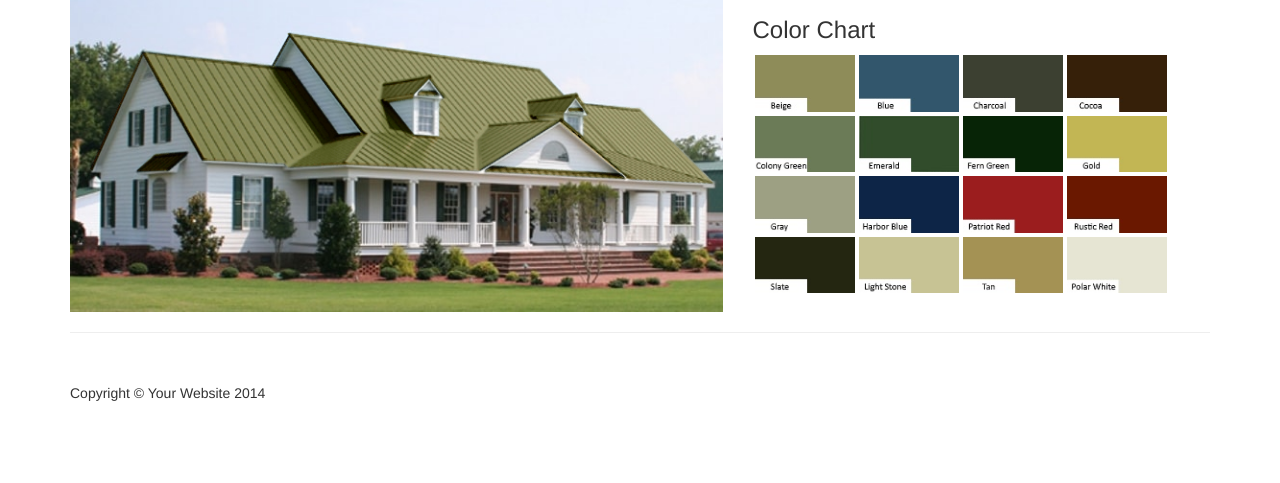
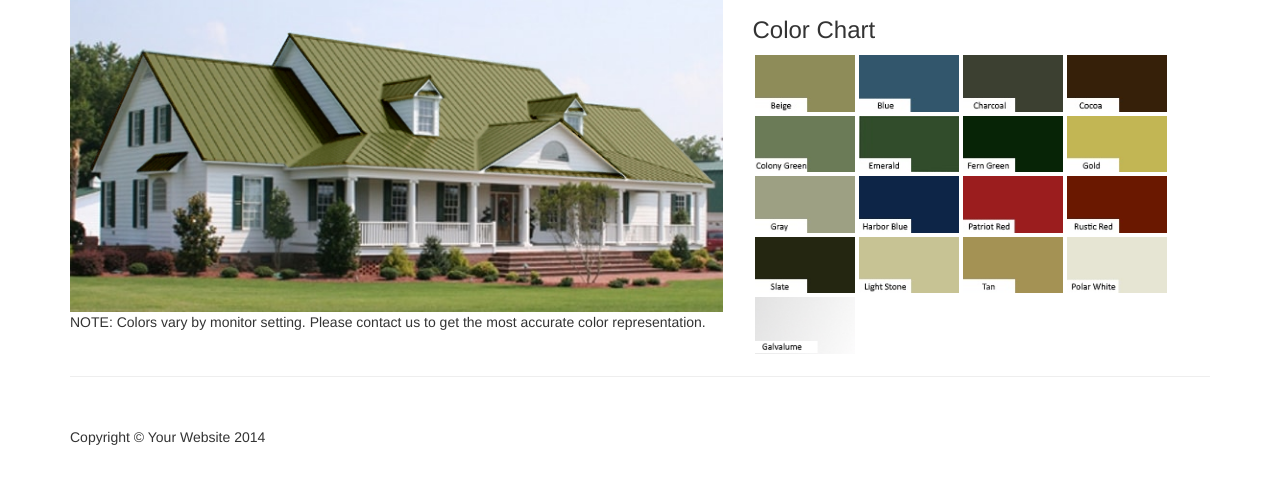
Before and after one commit to hytlee72/ADCO, a plain HTML site: page index.html in a window 1280 px wide. Shown: the part 291-774 px from the top of the page. Drawn offline with Linux system fonts and the light colour scheme.

Commit message:
Add galvalume

```diff
--- a/index.html
+++ b/index.html
@@ -57,6 +57,7 @@
                     <img id="wallPic" class="img-responsive roof-overlay" src="">
                     <img id="trimPic" class="img-responsive roof-overlay" src="">
                 </div>
+                <p>NOTE: Colors vary by monitor setting. Please contact us to get the most accurate color representation.</p>
             </div>
 
             <div class="col-md-5">
@@ -69,9 +70,11 @@
                         <label for="setTrim" data-bind="visible: !$root.residentialSelected()">Trim Color</label>
                 </div>
                 <h3>Color Chart</h3>
+
                 <div data-bind="foreach: buildingList">
                     <img data-bind="attr: {src: buttonSrc}, click: $parent.setBuilding" class="img-responsive color-button" alt="Custom Color Chart">
                 </div>
+
                 <div data-bind="foreach: buildingList">
                     <img class="img-hidden" src="" alt="Custom Color" data-bind="attr: {src: houseSrc}">
                     <img class="img-hidden" src="" alt="Custom Color" data-bind="attr: {src: officeRoofSrc}">
@@ -79,6 +82,7 @@
                     <img class="img-hidden" src="" alt="Custom Color" data-bind="attr: {src: officeTrimSrc}">
                 </div>
             </div>
+
 
         </div>
         <!-- /.row -->
--- a/js/app.js
+++ b/js/app.js
@@ -125,7 +125,17 @@ var initialBuildings = [
 			trimSrc: 'img/commercial/trim/trim_white.png',
 			houseSrc: 'img/residential/roof_white.png',
 			buttonSrc: 'img/buttons/white.jpg'
+		},
+
+		{
+			roofSrc: 'img/commercial/roofs/roof_galvalume.png',
+			wallSrc: 'img/commercial/walls/wall_galvalume.png',
+			trimSrc: 'img/commercial/trim/trim_galvalume.png',
+			houseSrc: 'img/residential/roof_galvalume.png',
+			buttonSrc: 'img/buttons/galvalume.jpg'
 		}
+
+
 	];
 
 var Building = function(data) {
```
Also changed, not shown: img/buttons/galvalume.jpg (added), img/commercial/roofs/roof_galvalume.png (added), img/commercial/trim/trim_galvalume.png (added), img/commercial/walls/wall_galvalume.png (added), img/residential/roof_galvalume.png (added).
